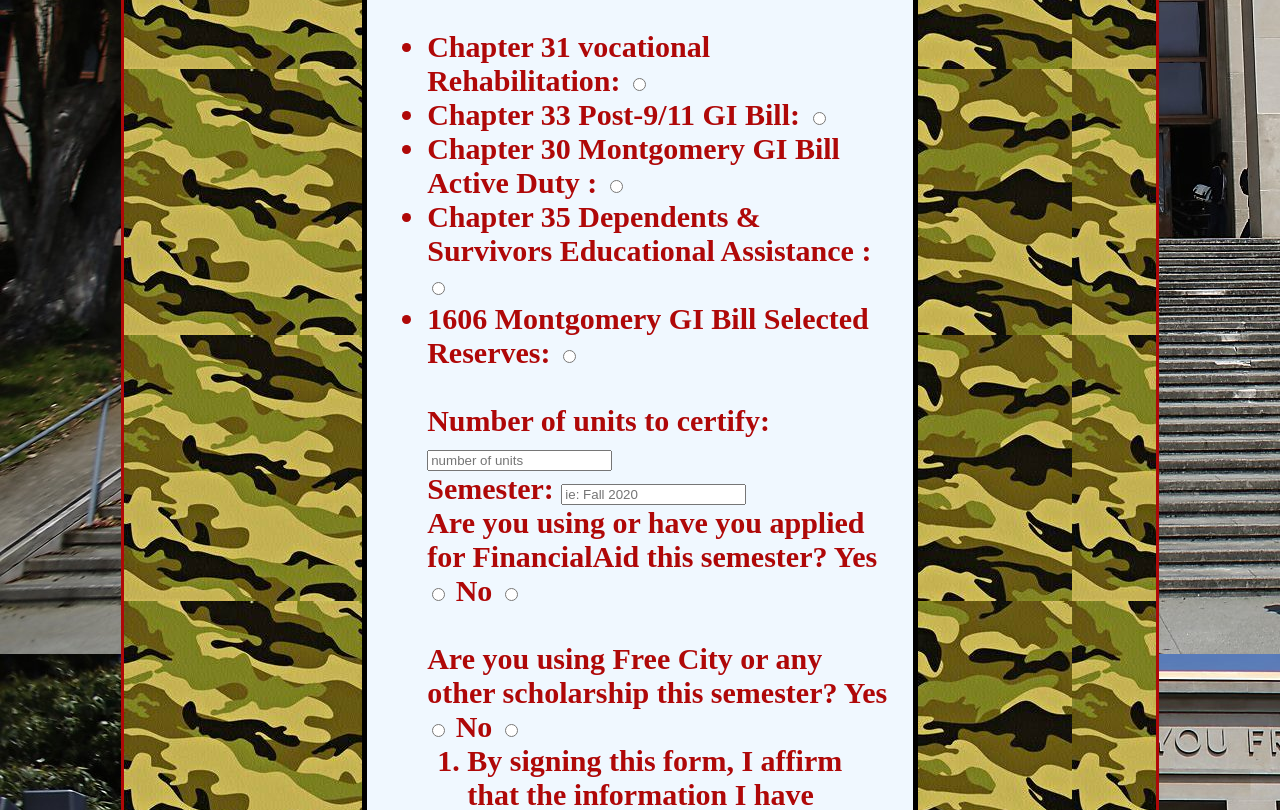
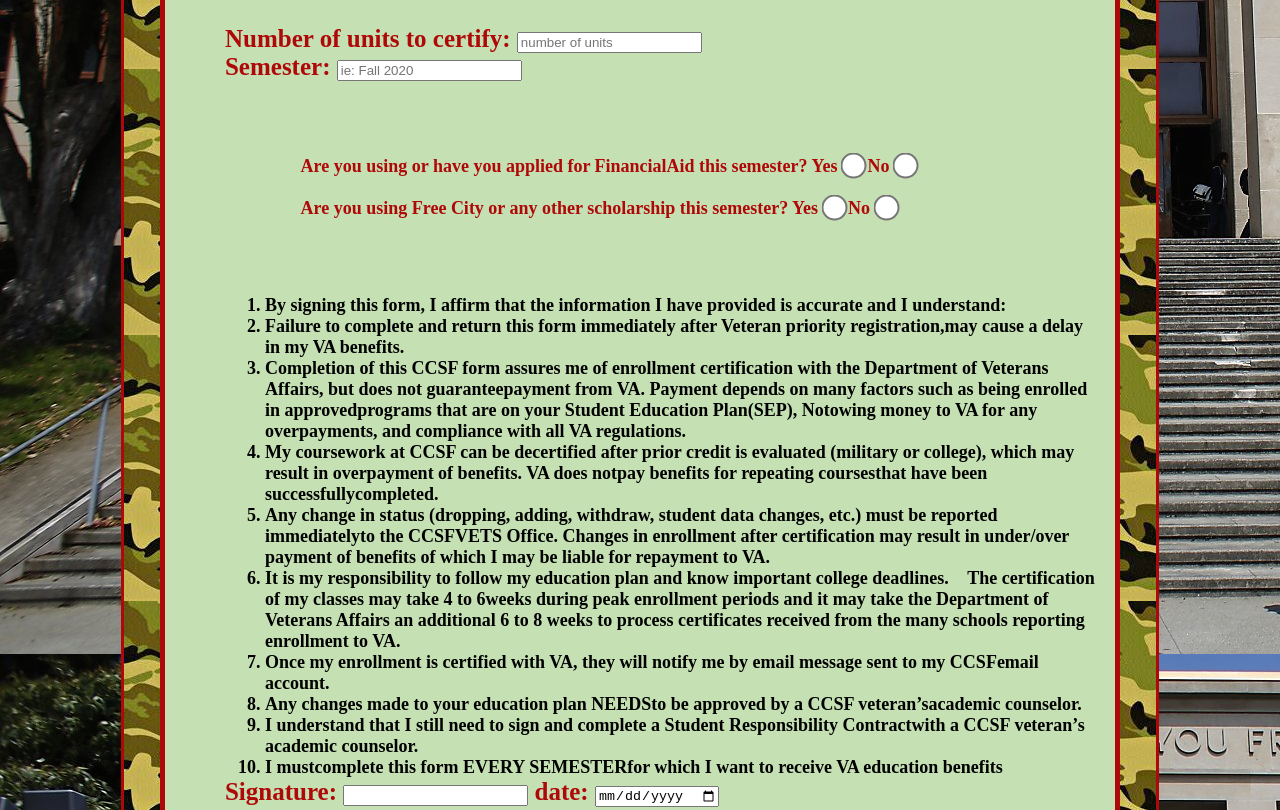
Before and after one commit to JeffreyFG/CCSFVetsSite, a website: page public/html/Certify.html in a window 1280 px wide. Shown: the part 712-1522 px from the top of the page. Drawn offline with nearby package versions, Linux system fonts and the light colour scheme.

Commit message:
style sheet

```diff
--- a/public/stylesheets/style.css
+++ b/public/stylesheets/style.css
@@ -44,21 +44,32 @@
     background-image:url('../images/camo.jpg');
 
 }
-
+.FinancialAidQuestions
+{
+    font-size: 18px;
+    padding: 2cm;
+}
 .submitcert
 {
     color:#af0808;
     padding: 20px;
-    border: 5px solid #000000;
-    background-color: aliceblue;
-    font-size:30px;
+    border: 5px solid #af0808;
+    background-color:#c5e0b3;
+    font-size:25px;
     font-weight: 900;
     margin:auto;
-    width: 50%;
+    width: 90%;
     opacity: 1.0;
 
 
+
 }
+.stipulations
+{
+    font-size: 18px;
+    color:#000000;
+}
+input[type='radio'] { transform: scale(2); }
 body
 {
 background-image: url('../images/CityCollegeBackground.jpg');
```
